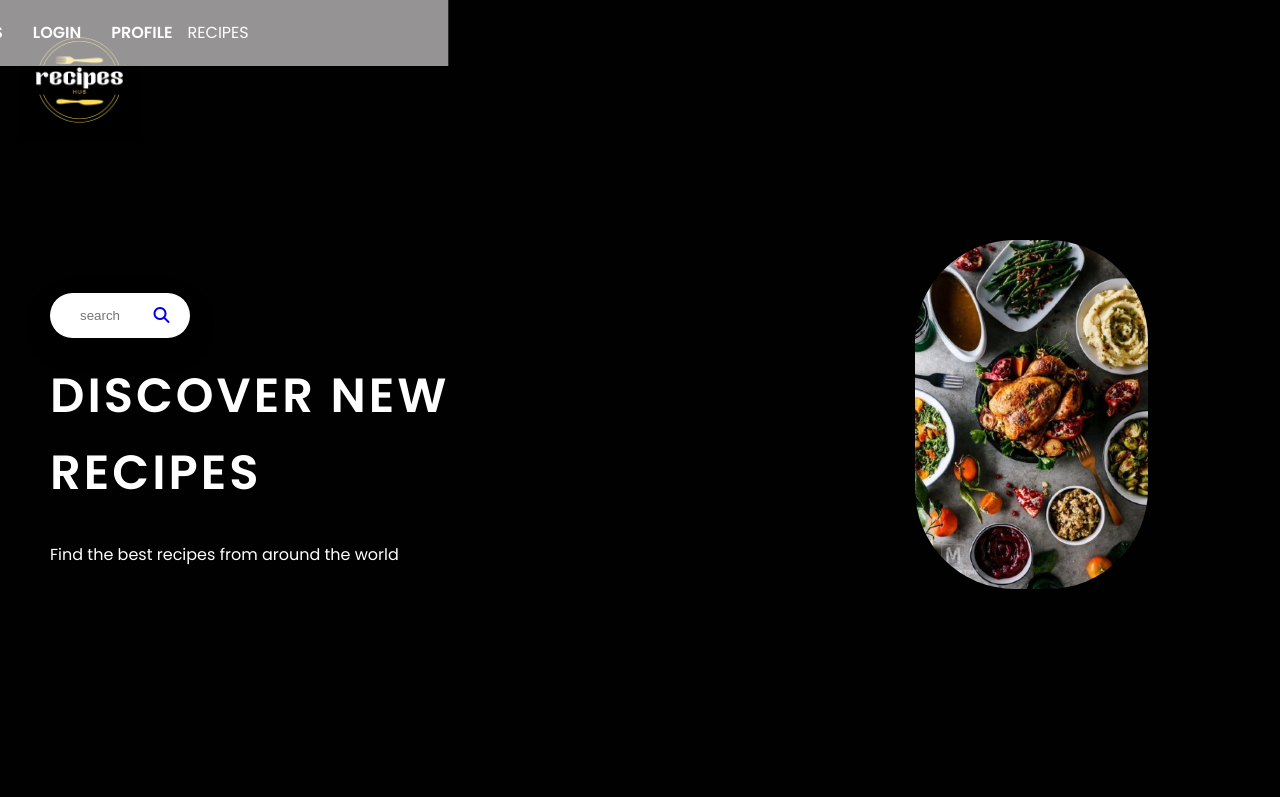
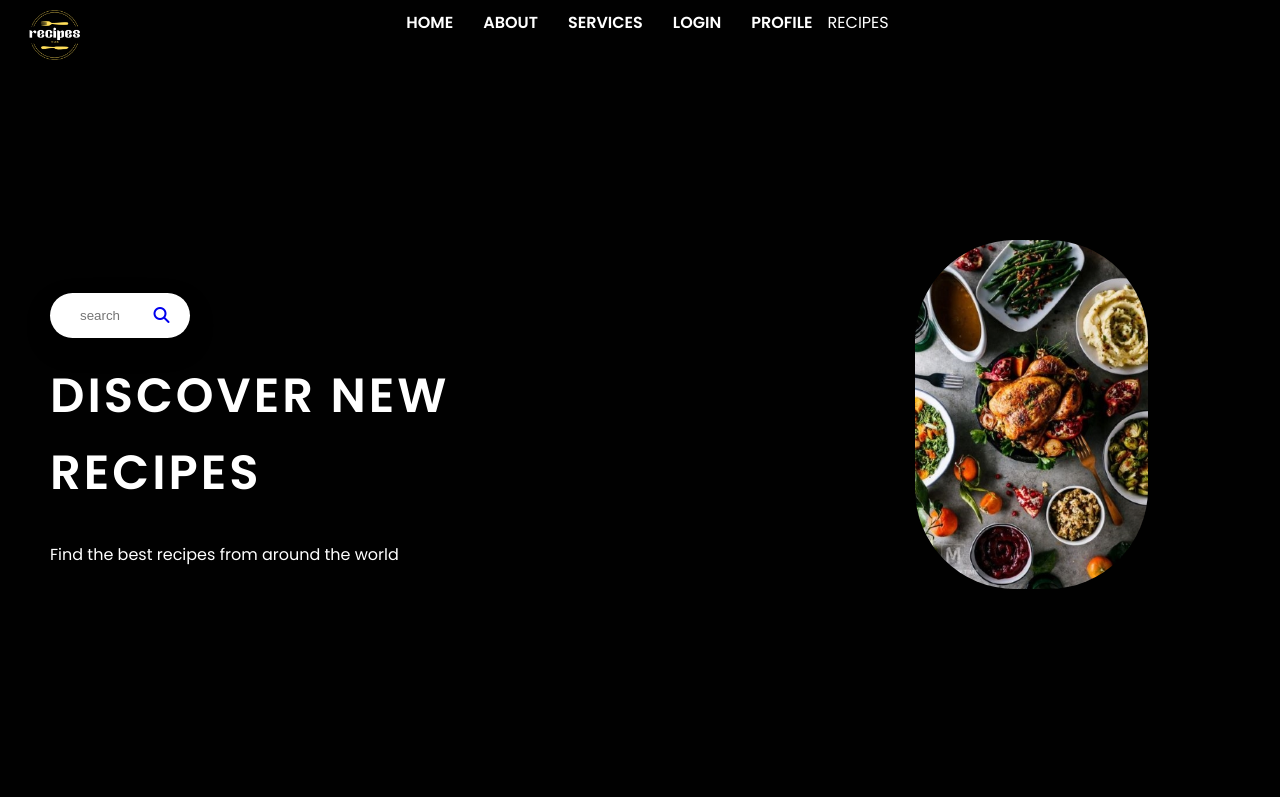
Before and after one commit to SharonKariuki/RecipeApp, a plain HTML site: page index.html in a window 1280 px wide. Shown: the top 797 px of the page. Drawn offline with Linux system fonts and the light colour scheme.

Commit message:
Update style.css

```diff
--- a/style.css
+++ b/style.css
@@ -77,21 +77,21 @@ body {
      margin-left: 50px;
 }
 .logo img{
-    width: 120px;
+    width: 70px;
     position: fixed;
-    top: 20px;
+    top: 0px;
     left: 20px;
 }
 
 .navbar {
     margin: auto;
-    padding: 20px 200px;
+    padding: 10px 00px;
     position: fixed;
     top: 0px;
-    /* left: 50%; */
+    left: 50%;
     transform: translateX(-50%);
     z-index: 1000;
-    background: rgba(247, 243, 243, 0.605);
+
 }
 .navbar ul {
     display: flex;
@@ -360,10 +360,10 @@ body {
     display: flex;
     gap: 10px;
     width: 100%;
-    height: 250px;
+    height: 130px;
     padding: 0 50px;
     box-sizing: border-box;
-    overflow: auto;
+    /* overflow: auto; */
     justify-content: center;
     z-index: 11;
 }
@@ -373,6 +373,7 @@ body {
 
 .thumbnail .item {
     width: 150px;
+    /* margin-top: 80px; */
     height: 220px;
     filter: brightness(.5);
     flex-shrink: 0;
```
